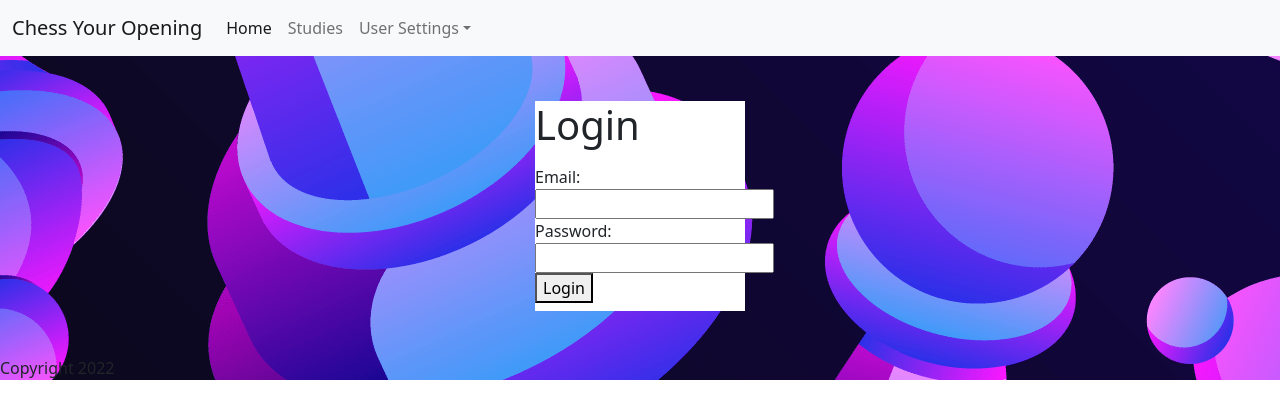
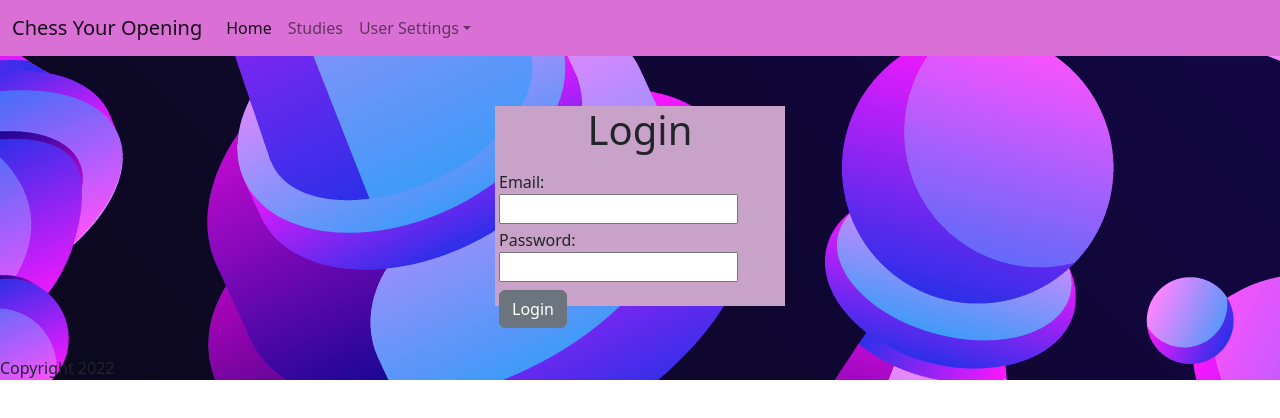
Before and after one commit to avrrodriguez/chess-your-opening-frontend, a React (Vite) app: page /login in a window 1280 px wide. Shown: the top 418 px of the page. Built offline with nearby package versions, Linux system fonts and the light colour scheme.

Commit message:
Adds different background color and different color for buttons

```diff
--- a/src/Header.jsx
+++ b/src/Header.jsx
@@ -4,7 +4,7 @@ import { LogoutLink } from "./LogoutLink";
 export function Header() {
   return (
     <header>
-      <nav className="navbar navbar-expand-lg bg-light">
+      <nav className="navbar navbar-expand-lg" style={{ backgroundColor: "#DA70D6" }}>
         <div className="container-fluid">
           <a className="navbar-brand" href="">
             Chess Your Opening
--- a/src/Login.jsx
+++ b/src/Login.jsx
@@ -37,21 +37,23 @@ export function Login() {
       id="login"
       style={{ height: "300px" }}
     >
-      <div style={{ backgroundColor: "white", height: "210px", width: "210px" }}>
-        <h1>Login</h1>
+      <div style={{ backgroundColor: "#C8A2C8", height: "200px", width: "290px" }}>
+        <h1 className="d-flex justify-content-center">Login</h1>
         <ul>
           {errors.map((error) => (
             <li key={error}>{error}</li>
           ))}
         </ul>
         <form onSubmit={handleSubmit}>
-          <div>
+          <div className="m-1">
             Email: <input name="email" type="email" />
           </div>
-          <div>
+          <div className="m-1">
             Password: <input name="password" type="password" />
           </div>
-          <button type="submit">Login</button>
+          <button className="btn btn-secondary m-1" type="submit">
+            Login
+          </button>
         </form>
       </div>
     </div>
--- a/src/OpeningIndex.jsx
+++ b/src/OpeningIndex.jsx
@@ -1,12 +1,12 @@
 export function OpeningIndex(props) {
   return (
     <div>
-      <h1 className="d-flex justify-content-center" style={{ backgroundColor: "white" }}>
+      <h1 className="d-flex justify-content-center" style={{ backgroundColor: "#C8A2C8" }}>
         Openings
       </h1>
       {props.Openings.map((opening) => (
         <div key={opening.id}>
-          <div className="card mb-3" style={{ mw: "540px" }}>
+          <div className="card mb-3" style={{ mw: "540px", backgroundColor: "#C8A2C8" }}>
             <div className="row g-0">
               <div className="col-md-4">
                 <img
@@ -22,6 +22,8 @@ export function OpeningIndex(props) {
                   <p className="card-text">Playing Difficulty: {opening.difficulty}</p>
                   <p className="card-text">Description: {opening.description}</p>
                   <button
+                    type="button"
+                    className="btn btn-secondary"
                     onClick={() => {
                       props.onSelectOpening(opening);
                     }}
@@ -31,6 +33,8 @@ export function OpeningIndex(props) {
                   <div>
                     {localStorage.jwt !== undefined && localStorage.user_admin ? (
                       <button
+                        type="button"
+                        className="btn btn-info mt-1"
                         onClick={() => {
                           props.onSelectOpeningAdmin(opening);
                         }}
--- a/src/ResourceUpdate.jsx
+++ b/src/ResourceUpdate.jsx
@@ -22,10 +22,10 @@ export function ResourceUpdate(props) {
 
   return (
     <div>
+      <h3>Update Resource</h3>
       {props.opening.resources.map((resource) => {
         return (
           <div key={resource.id}>
-            <h3>Update Resource</h3>
             <form onSubmit={handleSubmit}>
               <div className="mb-1">
                 <input type="hidden" name="resource_id" defaultValue={resource.id} />
--- a/src/Studies.jsx
+++ b/src/Studies.jsx
@@ -16,7 +16,7 @@ export function Studies() {
   return (
     <div className="container">
       <div className="d-flex justify-content-between mt-2 mb-2">
-        <div className="border ps-5 pe-5" style={{ backgroundColor: "white" }} id="studies-public">
+        <div className="border ps-5 pe-5" style={{ backgroundColor: "#C8A2C8" }} id="studies-public">
           <h1 className="d-flex justify-content-center">Public Studies</h1>
           {studies.map((study) =>
             study.public ? (
@@ -24,7 +24,9 @@ export function Studies() {
                 <h3>{study.opening.name}</h3>
                 <img src={study.opening.image_url} style={{ width: "311px", height: "311px" }} />
                 <div>
-                  <Link to={`/studies/${study.id}`}>Got to Study</Link>
+                  <Link type="button" class="btn btn-info" to={`/studies/${study.id}`}>
+                    Go to Study
+                  </Link>
                 </div>
               </div>
             ) : (
@@ -33,7 +35,7 @@ export function Studies() {
           )}
         </div>
         {localStorage.jwt !== undefined ? (
-          <div className="border ps-5 pe-5" id="studies-private" style={{ backgroundColor: "white" }}>
+          <div className="border ps-5 pe-5" id="studies-private" style={{ backgroundColor: "#C8A2C8" }}>
             <h1 className="d-flex justify-content-center">My Studies</h1>
             {studies.map((study) =>
               study.public ? (
@@ -43,7 +45,9 @@ export function Studies() {
                   <h3>{study.opening.name}</h3>
                   <img src={study.opening.image_url} style={{ width: "311px", height: "311px" }} />
                   <div>
-                    <Link to={`/studies/${study.id}`}>Go to Study</Link>
+                    <Link type="" to={`/studies/${study.id}`}>
+                      Go to Study
+                    </Link>
                   </div>
                 </div>
               )
--- a/src/StudiesShow.jsx
+++ b/src/StudiesShow.jsx
@@ -45,7 +45,7 @@ export function StudiesShow() {
   useEffect(handleStudyShow, []);
 
   return (
-    <div className="" style={{ backgroundColor: "white", opacity: "0.85" }}>
+    <div className="" style={{ backgroundColor: "#C8A2C8", opacity: "0.85" }}>
       <div key={study.id} className="container">
         <div className="row mt-1 mb-3">
           <div key={study.opening?.id} className="col">
```
